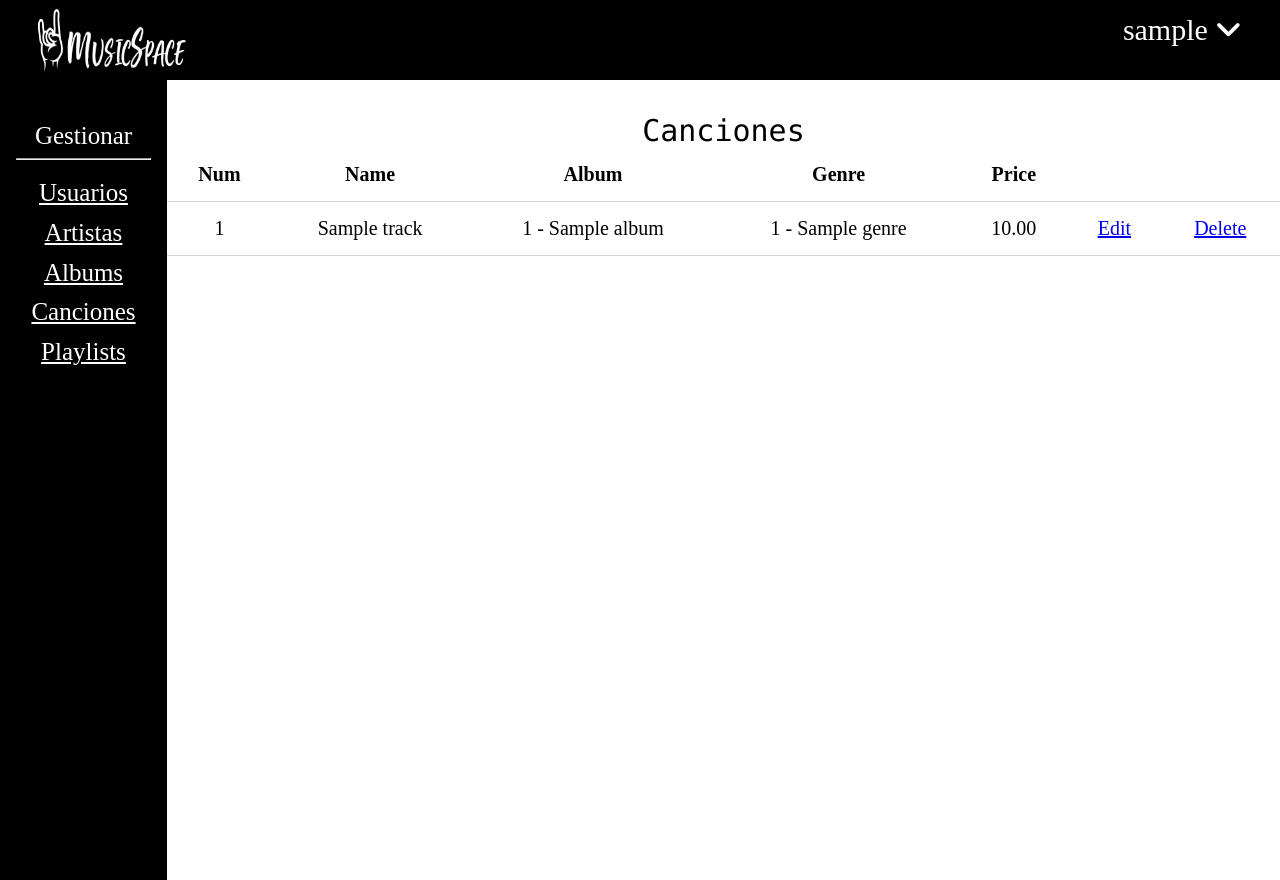
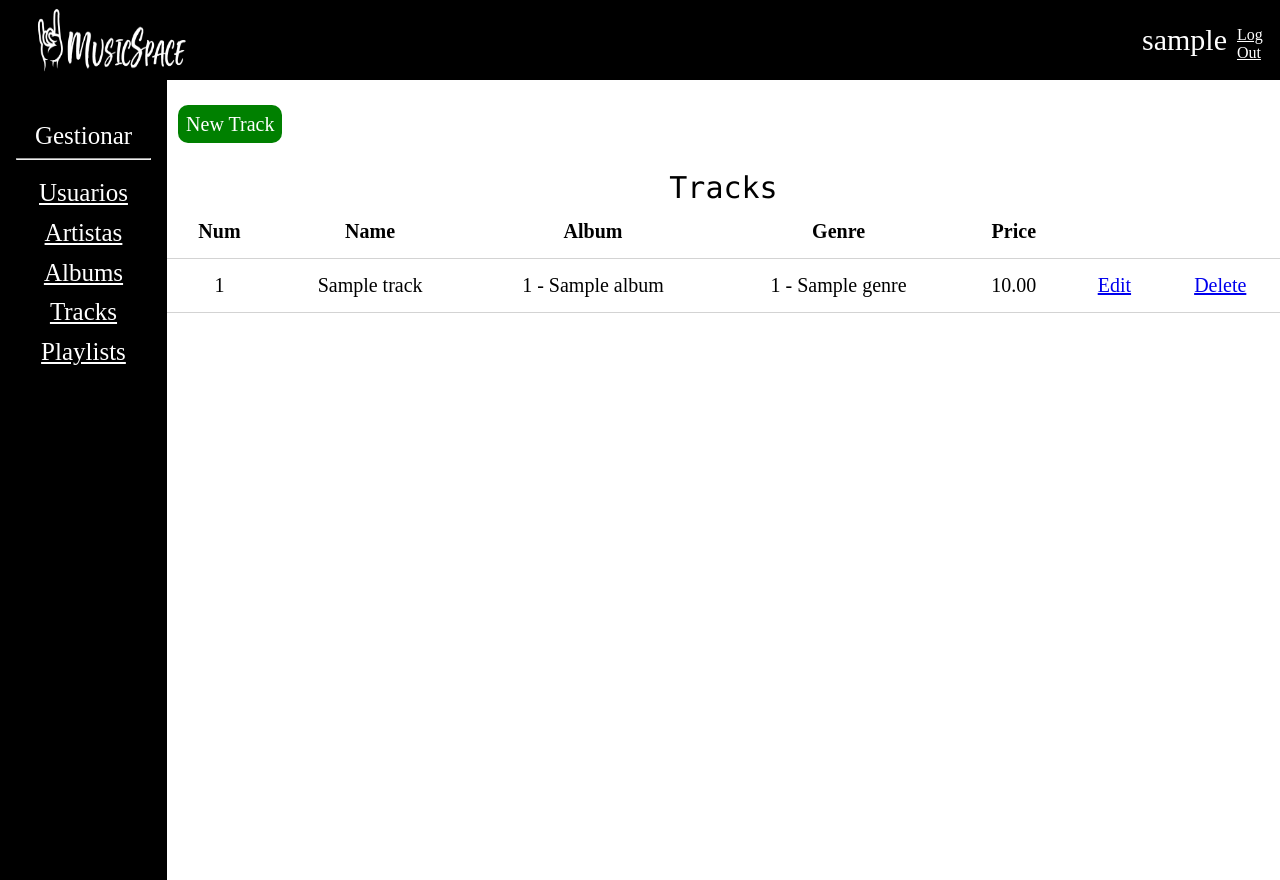
Before and after one commit to UVG-Teams/music-space, a Django app: page /tracks/ in a window 1280 px wide. Run offline with Django 3.2, Linux system fonts and the light colour scheme; a user stored in the database is signed in; tables that the repository leaves empty hold one stand-in row (values such as "Sample post"); parts of the project's set-up code (start-up, migrations or seed data) failed here and were passed over; some libraries are stand-ins or nearby versions.

Commit message:
create buttons

```diff
--- a/music_site/static/css/style_admin_canciones.css
+++ b/music_site/static/css/style_admin_canciones.css
@@ -14,11 +14,34 @@ html, body {
     background: black;
 }
 
-.user {
+/* .user {
     color: white;
     font-size: 30px;
     margin-right: 3%;
     margin-top: 1%
+} */
+
+.userContainer {
+    /* margin-right: 3%;
+    margin-top: 1% */
+    display: flex;
+    margin: 8px;
+    /*background-color: blueviolet;*/
+    justify-content: center;
+    align-items: center;
+    width: 130px;
+}
+
+.user{
+    color: white;
+    font-size: 30px;
+}
+
+.logout {
+    color: white;
+    margin-left: 10px;
+    margin-right: 3%;
+    margin-top: 8px;
 }
 
 .fas {
@@ -101,3 +124,17 @@ th, td {
     color: white;
     font-size: 15px;
 }
+
+.createTrack{
+    margin-left: 1%;
+    background: green;
+    border-radius: 10px;
+    padding: 8px;
+    text-decoration: none;
+    color: white;
+}
+
+.trackTitle{
+    margin-top: 3%;
+    font-size: 20px;
+}
--- a/music_site/static/css/style_home.css
+++ b/music_site/static/css/style_home.css
@@ -99,6 +99,8 @@ background: #d4d4d4;
     margin-right: 8px;
     justify-content: center;
     align-items: center;
+    width: 400px;
+    /* word-wrap: break-word; */
 }
 
 .cancion{
--- a/music_site/tracks/templates/tracks.html
+++ b/music_site/tracks/templates/tracks.html
@@ -9,9 +9,9 @@
         <div class="site">
             <div class="nav_bar">
                 <img src="{% static 'logobdclaro.png' %}" class="logo">
-                <div class="user">
-                    {{ user.username }}
-                    <i class="fas fa-angle-down"></i>
+                <div class="userContainer">
+                    <label class="user">{{ user.username }}</label>
+                    <a href="{% url 'logout' %}" class="logout">Log Out</a>
                 </div>
             </div>
             <!-- ---- -->
@@ -24,15 +24,19 @@
                     {% endif %}
                     <a href="{% url 'artists:index' %}" class="options">Artistas</a>
                     <a href="{% url 'albums:index' %}" class="options">Albums</a>
-                    <a href="{% url 'tracks:index' %}" class="options">Canciones</a>
+                    <a href="{% url 'tracks:index' %}" class="options">Tracks</a>
                     <a href="{% url 'playlists:index' %}" class="options">Playlists</a>
                 </div>
                 <!-- ---- -->
                 <div class="content">
                     <div class="usuarios">
-                        <div class="usuarios_title">
-                            Canciones
+                        <div class="trackTitle">
+                            <a href="{% url 'tracks:create' %}" class="createTrack">New Track</a>
+                            <div class="usuarios_title">
+                                Tracks
+                            </div>
                         </div>
+
                         <div class="usuarios_content">
                             <table>
                                 <thead>
```
Also changed, not shown: music_site/albums/templates/albums.html (+9 -6 lines), music_site/artists/templates/artists.html (+9 -6 lines), music_site/music_streaming/templates/home.html (+5 -5 lines), music_site/static/css/style_admin_albums.css (+38 -3 lines), music_site/static/css/style_admin_artistas.css (+38 -1 lines).
